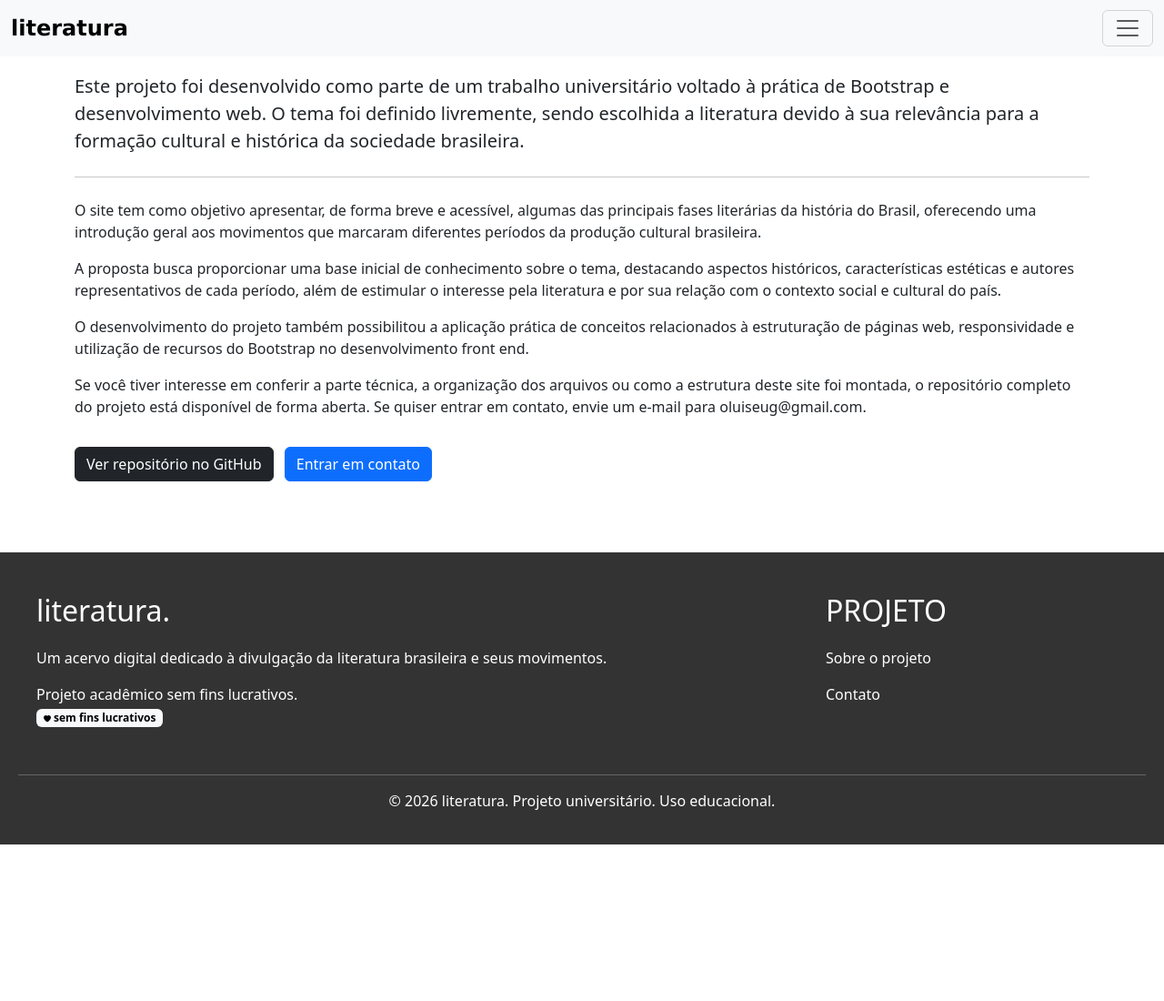
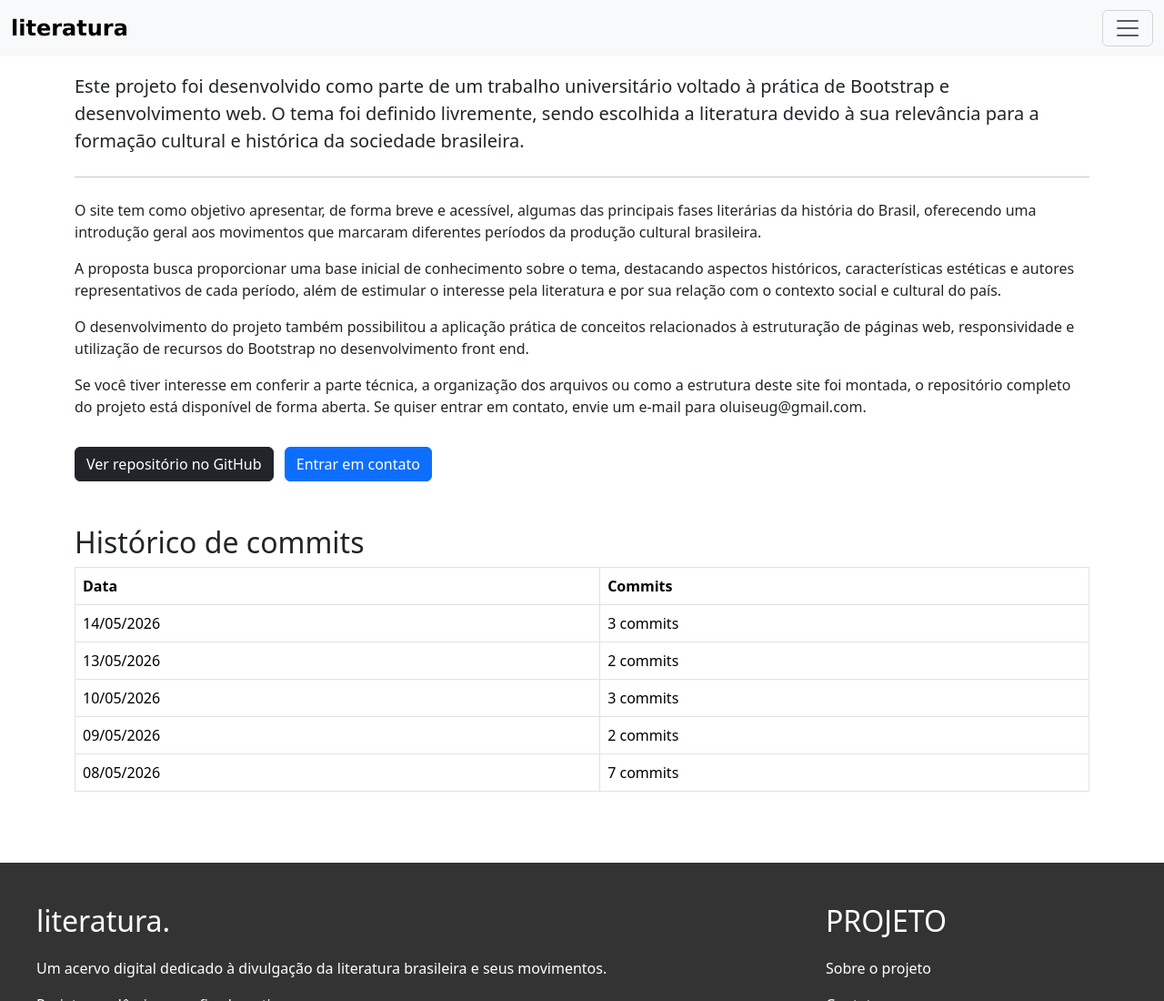
Before and after one commit to luisfreits/projetoBootstrap, a plain HTML site: page sobre.html in a window 1280 px wide. Shown: the top 1100 px of the page at 91% size. Before the commit the page ends 928 px from the top, so only its background shows below. Drawn offline with nearby package versions, Linux system fonts and the light colour scheme.

Commit message:
add commit table

```diff
--- a/sobre.html
+++ b/sobre.html
@@ -42,6 +42,7 @@
               <li class="nav-item"><a class="nav-link" href="modernismo.html">Modernismo</a></li>
               <li class="nav-item"><a class="nav-link" href="pós-modernismo.html">Pós-Modernismo</a></li>
               <li class="nav-item"><a class="nav-link active" aria-current="page" href="sobre.html">Sobre</a></li>
+              <li class="nav-item"><a class="nav-link" href="livros.html">Livros</a></li>
             </ul>
           </div>
         </div>
@@ -79,12 +80,46 @@
 
       <p>
         Se você tiver interesse em conferir a parte técnica, a organização dos arquivos ou como a estrutura deste site
-        foi montada, o repositório completo do projeto está disponível de forma aberta. Se quiser entrar em contato, envie um e-mail para oluiseug@gmail.com.
+        foi montada, o repositório completo do projeto está disponível de forma aberta. Se quiser entrar em contato,
+        envie um e-mail para oluiseug@gmail.com.
       </p>
 
       <a href="https://github.com/luisfreits/literatura" class="btn btn-dark mt-3">Ver repositório no GitHub</a>
       <a href="mailto:oluiseug@gmail.com" class="btn btn-primary mt-3 ms-2">Entrar em contato</a>
 
+      <div class="mt-5">
+        <h2>Histórico de commits</h2>
+        <table class="table table-bordered">
+          <thead>
+            <tr>
+              <th>Data</th>
+              <th>Commits</th>
+            </tr>
+          </thead>
+          <tbody>
+            <tr>
+              <td>14/05/2026</td>
+              <td>3 commits</td>
+            </tr>
+            <tr>
+              <td>13/05/2026</td>
+              <td>2 commits</td>
+            </tr>
+            <tr>
+              <td>10/05/2026</td>
+              <td>3 commits</td>
+            </tr>
+            <tr>
+              <td>09/05/2026</td>
+              <td>2 commits</td>
+            </tr>
+            <tr>
+              <td>08/05/2026</td>
+              <td>7 commits</td>
+            </tr>
+          </tbody>
+        </table>
+      </div>
     </article>
   </main>
 
```
Also changed, not shown: livros.html (+16 -1 lines).
